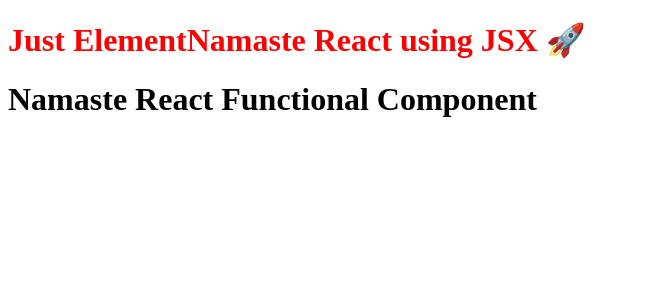
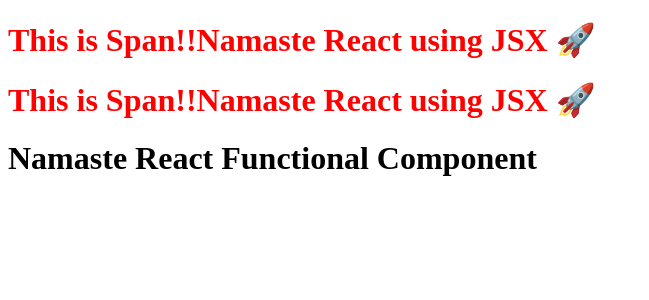
Before and after one commit to Prachi24599/namaste-react, a React (Vite) app: page / in a window 1280 px wide. Shown: the top 300 px of the page, without its empty margins (0-649 px from the left). Built offline with nearby package versions, Linux system fonts and the light colour scheme.

Commit message:
Writting componet inside component

```diff
--- a/App.js
+++ b/App.js
@@ -3,9 +3,9 @@
 
 //JSX => React.createElement => JS Object => HTMLElement(render)
 
-const element = <span>Just Element</span>
+const element = <span>This is Span!!</span>
 
-const title = (<h1 id="heading">
+const Tiitle = () => (<h1 id="heading">
     {element}
     Namaste React using JSX 🚀
     </h1>);
@@ -13,7 +13,8 @@
 // Component Composition
 const HeadingComponent = () => (
     <div id="container">
-        {title}
+        <Tiitle/>
+        <Tiitle></Tiitle>
         <h1>Namaste React Functional Component</h1>
     </div>
 )
```
